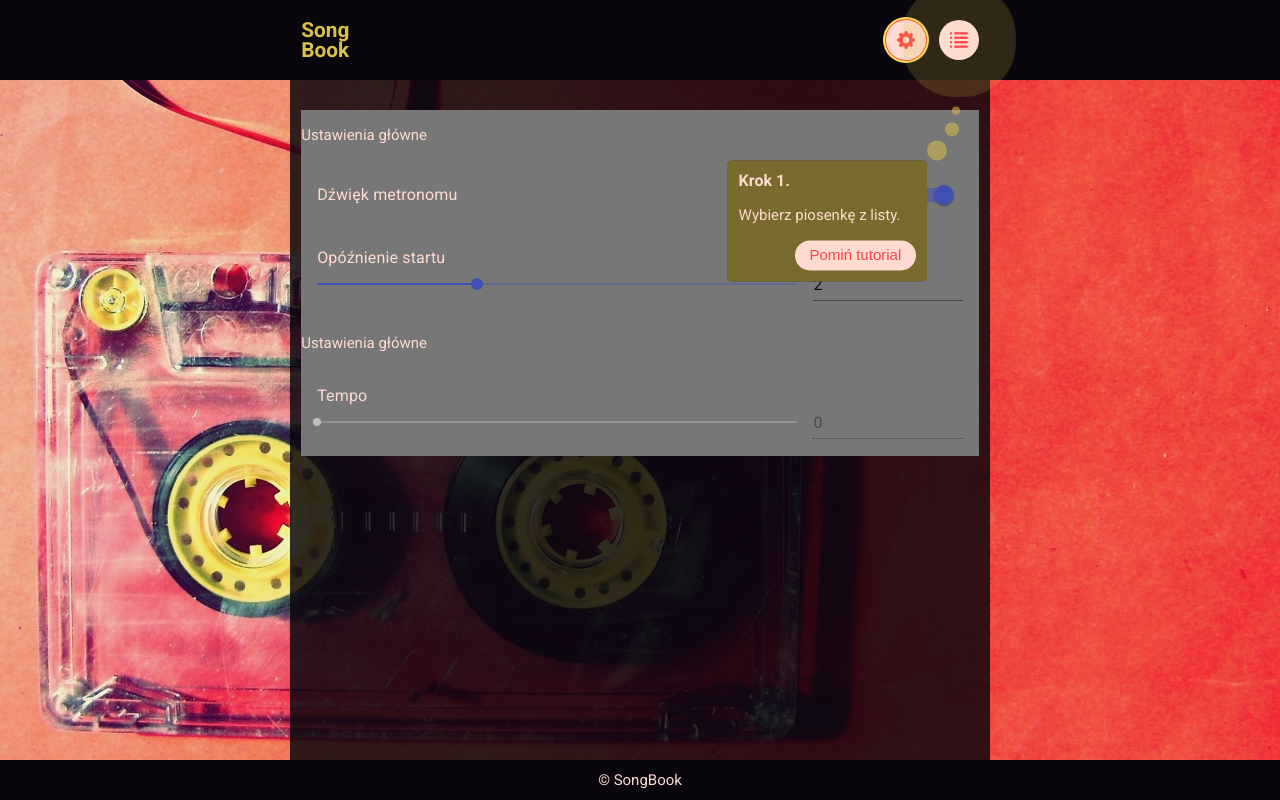
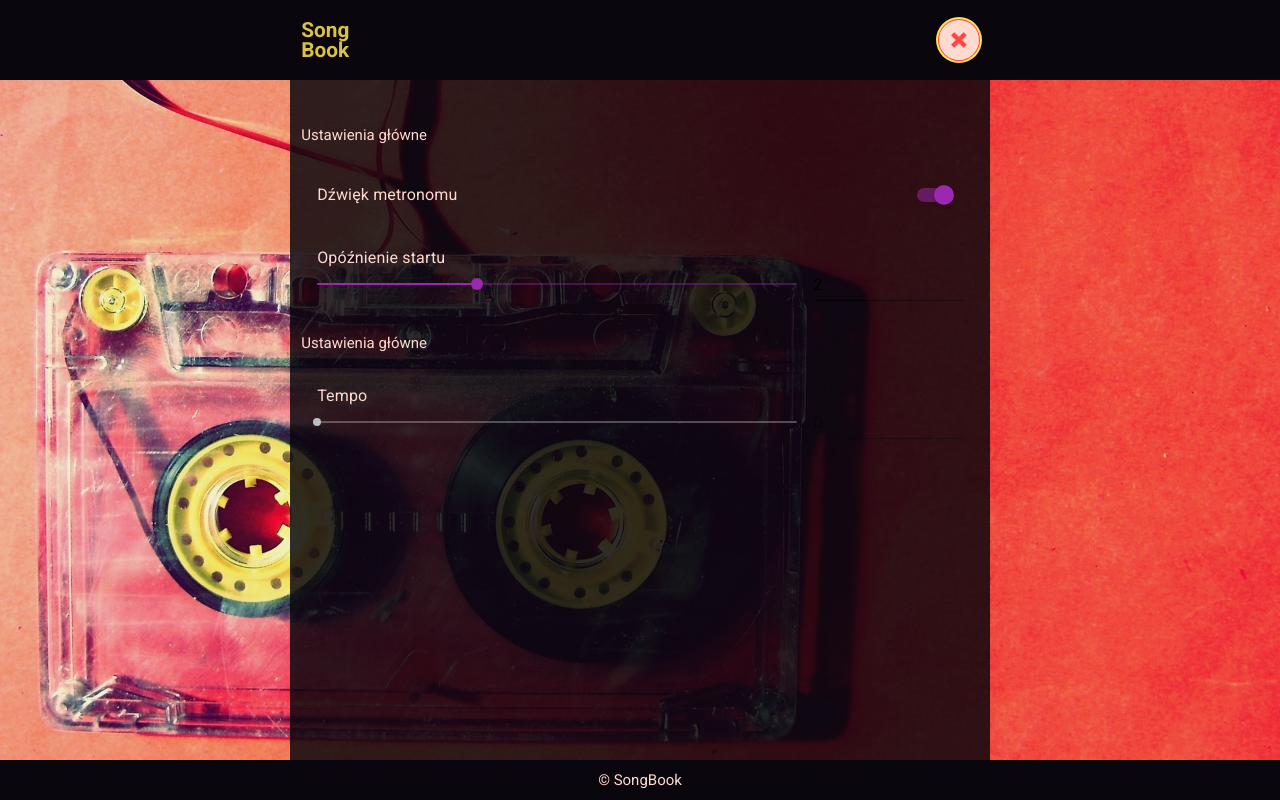
Before and after one commit to patrykkowalski0617/songbook, a React (Create React App) app: page / in a window 1280 px wide. Both pictures are taken after a click on the button 906 px from the left and 40 px from the top of the page. Built offline with nearby package versions, Linux system fonts and the light colour scheme.

Commit message:
custom color example for settings

```diff
--- a/src/components/header/HeaderButtons.js
+++ b/src/components/header/HeaderButtons.js
@@ -46,6 +46,7 @@ const HeaderButtons = props => {
         redux: {
             counterIsRun,
             displayLyricsList,
+            displaySettings,
             lyricsData,
             colorSchemeNo,
             tutorialIsInactive,
@@ -59,7 +60,7 @@ const HeaderButtons = props => {
             onIcon: "play",
             offIcon: "pause",
             onStatus: !counterIsRun,
-            display: !displayLyricsList && lyricsData,
+            display: !displayLyricsList && !displaySettings && lyricsData,
             onClickHandler: () => {
                 if (!lyricsIsLastBarMarked) {
                     counterToggle(true);
@@ -79,20 +80,20 @@ const HeaderButtons = props => {
         {
             onIcon: "settings",
             offIcon: "close",
-            onStatus: true,
+            onStatus: !displaySettings,
             display: !displayLyricsList,
             onClickHandler: () => {
                 settingsToggle();
-                // if (counterIsRun) {
-                //     counterToggle(false);
-                // }
+                if (counterIsRun) {
+                    counterToggle(false);
+                }
             }
         },
         {
             onIcon: "lyrics-list",
             offIcon: "close",
             onStatus: !displayLyricsList,
-            display: true,
+            display: !displaySettings,
             onClickHandler: () => {
                 keepSearchedValue("");
                 lyricsListToggle();
--- a/src/components/main/Main.js
+++ b/src/components/main/Main.js
@@ -48,23 +48,33 @@ const ContainerElement = styled.div`
 
 const Main = props => {
     const {
-        redux: { lyricsData, displayLyricsList, colorSchemeNo }
+        redux: { lyricsData, displayLyricsList, displaySettings, colorSchemeNo }
     } = props;
+
+    let storedValue = window.localStorage.getItem("metronom_sound");
+    storedValue =
+        storedValue === "false"
+            ? false
+            : storedValue === "true" || storedValue === null
+            ? true
+            : null;
+
+    const initialValues = {
+        metronom_sound: storedValue,
+        start_delay: 2
+    };
 
     return (
         <MainElement colorSchemeNo={colorSchemeNo}>
             <Container colorSchemeNo={colorSchemeNo}>
                 <LyricsList />
-                {lyricsData && !displayLyricsList ? <Lyrics /> : null}
+                {lyricsData && !displayLyricsList && !displaySettings ? (
+                    <Lyrics />
+                ) : null}
                 {!lyricsData && !displayLyricsList ? (
                     <ContainerElement></ContainerElement>
                 ) : null}
-                <Settings
-                    initialValues={{
-                        metronom_sound: true,
-                        start_delay: 2
-                    }}
-                />
+                <Settings initialValues={initialValues} />
             </Container>
         </MainElement>
     );
--- a/src/components/main/lyrics/Counter.js
+++ b/src/components/main/lyrics/Counter.js
@@ -68,13 +68,22 @@ class Counter extends Component {
     }
 
     render() {
-        return (
+        const {
+            redux: {
+                form: {
+                    settings: {
+                        values: { metronom_sound }
+                    }
+                }
+            }
+        } = this.props;
+        return metronom_sound ? (
             <Sound
                 url={"metronom_audio/metronom.mp3"}
                 playStatus={"PLAYING"}
                 autoLoad={true}
             />
-        );
+        ) : null;
     }
 }
 
--- a/src/components/main/settings/RenderSwitch.js
+++ b/src/components/main/settings/RenderSwitch.js
@@ -11,7 +11,10 @@ const styles = {
     }
 };
 
-const RenderSwitch = ({ input, label, classes }) => (
+const RenderSwitch = ({ input, label, classes }) => {
+    window.localStorage.setItem(input.name, Boolean(input.value));
+
+    return (
         <div>
             <FormControlLabel
                 value="top"
@@ -28,5 +31,6 @@ const RenderSwitch = ({ input, label, classes }) => (
             />
         </div>
     );
+};
 
 export default withStyles(styles)(RenderSwitch);
--- a/src/components/main/settings/Settings.js
+++ b/src/components/main/settings/Settings.js
@@ -3,7 +3,15 @@ import { connect } from "react-redux";
 import { Field, reduxForm } from "redux-form";
 import { RenderSwitch, RenderSlider } from "./";
 import Grid from "@material-ui/core/Grid";
+import { createMuiTheme, ThemeProvider } from "@material-ui/core/styles";
+import purple from "@material-ui/core/colors/purple";
 
+const theme = createMuiTheme({
+    palette: {
+        primary: { main: purple[500] }, // Purple and green play nicely together.
+        secondary: { main: "#11cb5f" } // This is just green.A700 as hex.
+    }
+});
 let Settings = props => {
     const {
         handleSubmit,
@@ -14,7 +22,8 @@ let Settings = props => {
     const tempo = lyricsData ? lyricsData.tempo : 0;
 
     return displaySettings ? (
-        <form onSubmit={handleSubmit} style={{ background: "#777" }}>
+        <ThemeProvider theme={theme}>
+            <form onSubmit={handleSubmit}>
                 <Grid container spacing={4}>
                     <Grid item xs={12}>
                         <p>Ustawienia główne</p>
@@ -55,6 +64,7 @@ let Settings = props => {
                     </Grid>
                 </Grid>
             </form>
+        </ThemeProvider>
     ) : null;
 };
 
```
Lines whose indentation alone changed are shown as unchanged.
